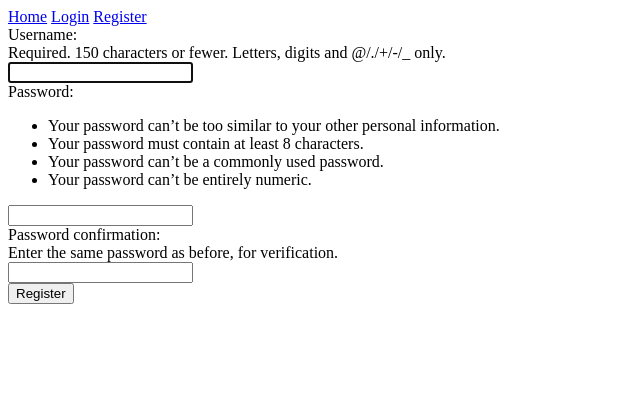
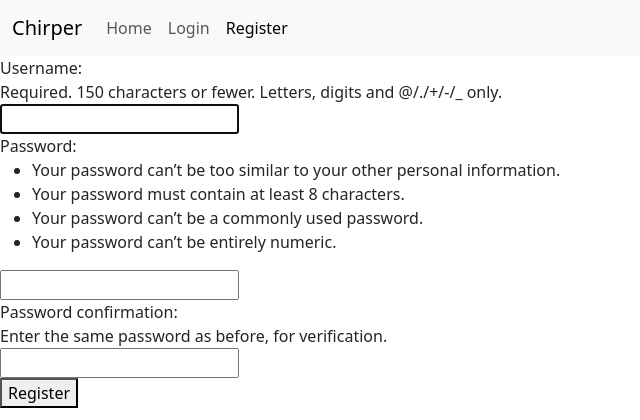
Before and after one commit to anhtudotinfo/chirper, a Django app: page /register/ in a window 1280 px wide. Shown: the top 420 px of the page, without its empty margins (0-640 px from the left). Run offline with Django 4.2, Linux system fonts and the light colour scheme; some libraries are stand-ins or nearby versions.

Commit message:
started bootstrap stylisation, made a navbar; added dates to posts

```diff
--- a/accounts/templates/registration/login.html
+++ b/accounts/templates/registration/login.html
@@ -1,4 +1,5 @@
 {% extends 'chirper/base.html' %}
+{% block title %}<title>Chirper | Login</title>{% endblock title %}
 
 {% block content %}
     {% if user.is_authenticated %}You are already logged in.
--- a/accounts/templates/registration/register.html
+++ b/accounts/templates/registration/register.html
@@ -1,4 +1,5 @@
 {% extends 'chirper/base.html' %}
+{% block title %}<title>Chirper | Register</title>{% endblock title %}
 
 {% block content %}
 
--- a/chirper/templates/chirper/base.html
+++ b/chirper/templates/chirper/base.html
@@ -1,11 +1,44 @@
-<a href="{% url 'chirper:index' %}">Home</a>
-{% if user.is_authenticated %}
-    <p>Welcome, <a href="{% url 'chirper:profile' user.username %}">{{user.username}}!</a> -
-    <a href="{% url 'accounts:logout' %}">Logout</a>
-    </p>
-{%else%}
-    <a href="{% url 'accounts:login' %}">Login</a>
-    <a href="{% url 'accounts:register' %}">Register </a>
-{% endif %}
+<!DOCTYPE html>
+<html lang="en">
+<head>
+    <meta charset="UTF-8">
+    <meta http-equiv="X-UA-Compatible" content="IE=edge">
+    <meta name="viewport" content="width=device-width, initial-scale=1.0">
+    {% block title %}<title>Chirper</title>{% endblock title %}
+    {% load django_bootstrap5 %}
+    {% bootstrap_css%}
+    {% bootstrap_javascript%}
+</head>
+<body>
+    <nav class="navbar navbar-expand-lg sticky-top bg-body-tertiary" style="background-color: #e3f2fd;">
+        <div class="container-fluid">
+            <a class="navbar-brand mb-0 h1" href="{% url 'chirper:index' %}">Chirper</a>
+            <ul class="navbar-nav me-auto mb-2 mb-lg-0">
+                <!--highlighting the active url page based on its name as they stand in urls.py-->
+                {% with request.resolver_match.url_name as url_name %}
+                    <li class='nav-item'>
+                        <a class="nav-link {% if url_name == 'index' %} active" aria-current='page '{% endif %}  "href="{% url 'chirper:index' %}"">Home</a>
+                    </li>
+                    {% if user.is_authenticated %}
+                        <li class='nav-item navbar-text'>
+                            <span>Welcome, <a href="{% url 'chirper:profile' user.username %}">{{user.username}}!</a> -
+                            <a href="{% url 'accounts:logout' %}">Logout</a>
+                        </li>
+                    {%else%}
+                        <li class='nav-item'>
+                            <a class="nav-link {% if url_name == 'login' %} active" aria-current='page' {% endif %} "href="{% url 'accounts:login' %}"">Login</a>
+                        </li>
+                        <li class='nav-item'>
+                            <a class="nav-link {% if url_name == 'register' %} active" aria-current='page' {% endif %} "href="{% url 'accounts:register' %}"">Register</a>
+                        </li>
+                    {% endif %}
+                {% endwith %}
+            </ul>
+        </div>
+      </nav>
+
 {% block content %}
 {% endblock content %}
+
+</body>
+</html>
--- a/chirper/templates/chirper/edit_post.html
+++ b/chirper/templates/chirper/edit_post.html
@@ -1,5 +1,5 @@
 {% extends 'chirper/base.html' %}
-
+{% block title %}<title>Chirper | Edit Post</title>{% endblock title %}
 
 {% block content %}
 
--- a/chirper/templates/chirper/new_post.html
+++ b/chirper/templates/chirper/new_post.html
@@ -1,4 +1,5 @@
 {% extends 'chirper/base.html' %}
+{% block title %}<title>Chirper | New Post</title>{% endblock title %}
 
 {% block content %}
 
--- a/chirper/templates/chirper/profile.html
+++ b/chirper/templates/chirper/profile.html
@@ -1,15 +1,15 @@
 {% extends 'chirper/base.html' %}
+{% block title %}<title>Chirper | {{poster}} </title>{% endblock title %}
 
 {% block content %}
 <p>{{poster}}'s Profile</p>
 <p>Here is what {{poster}} has been chirping about:</p>
 {% for post in posts %}
-    <p>{{post}}
-    {% if post.poster == request.user %}
+    <p>{{post}} - {{post.date_added|date:'M d y, H:i'}}
+    {% if post.poster == request.user %} |
     <a href="{% url 'chirper:edit_post' post.id %}">Edit chirp</a>
     {% endif %}
 </p>
 {% endfor %}
 
-
 {% endblock content %}
--- a/chirper/views.py
+++ b/chirper/views.py
@@ -7,7 +7,8 @@ from django.http import Http404
 # Create your views here.
 
 def index(request):
-    posts = Post.objects.order_by("date_added")
+    # display the most recent posts first
+    posts = Post.objects.order_by("-date_added")
     context = {"posts": posts}
     return render(request, 'chirper/index.html',  context)
 
@@ -58,6 +59,6 @@ def delete_post(request, post_id):
         raise Http404
 
 def profile(request, poster):
-    posts = Post.objects.filter(poster__username=poster)
+    posts = Post.objects.filter(poster__username=poster).order_by('-date_added')
     context = {'posts': posts, 'poster': poster }
     return render(request, 'chirper/profile.html', context)
--- a/chirper_project/settings.py
+++ b/chirper_project/settings.py
@@ -35,6 +35,9 @@ INSTALLED_APPS = [
     #my apps
     'chirper',
     'accounts',
+
+    #other
+    'django_bootstrap5',
 
     #default apps
     'django.contrib.admin',
@@ -111,7 +114,7 @@ AUTH_PASSWORD_VALIDATORS = [
 
 LANGUAGE_CODE = 'en-us'
 
-TIME_ZONE = 'UTC'
+TIME_ZONE = 'CET'
 
 USE_I18N = True
 
@@ -130,3 +133,4 @@ DEFAULT_AUTO_FIELD = 'django.db.models.BigAutoField'
 
 LOGIN_REDIRECT_URL = 'chirper:index'
 LOGOUT_REDIRECT_URL = 'chirper:index'
+LOGIN_URL = 'chirper:login'
```
Also changed, not shown: chirper/templates/chirper/index.html (+8 -4 lines).
